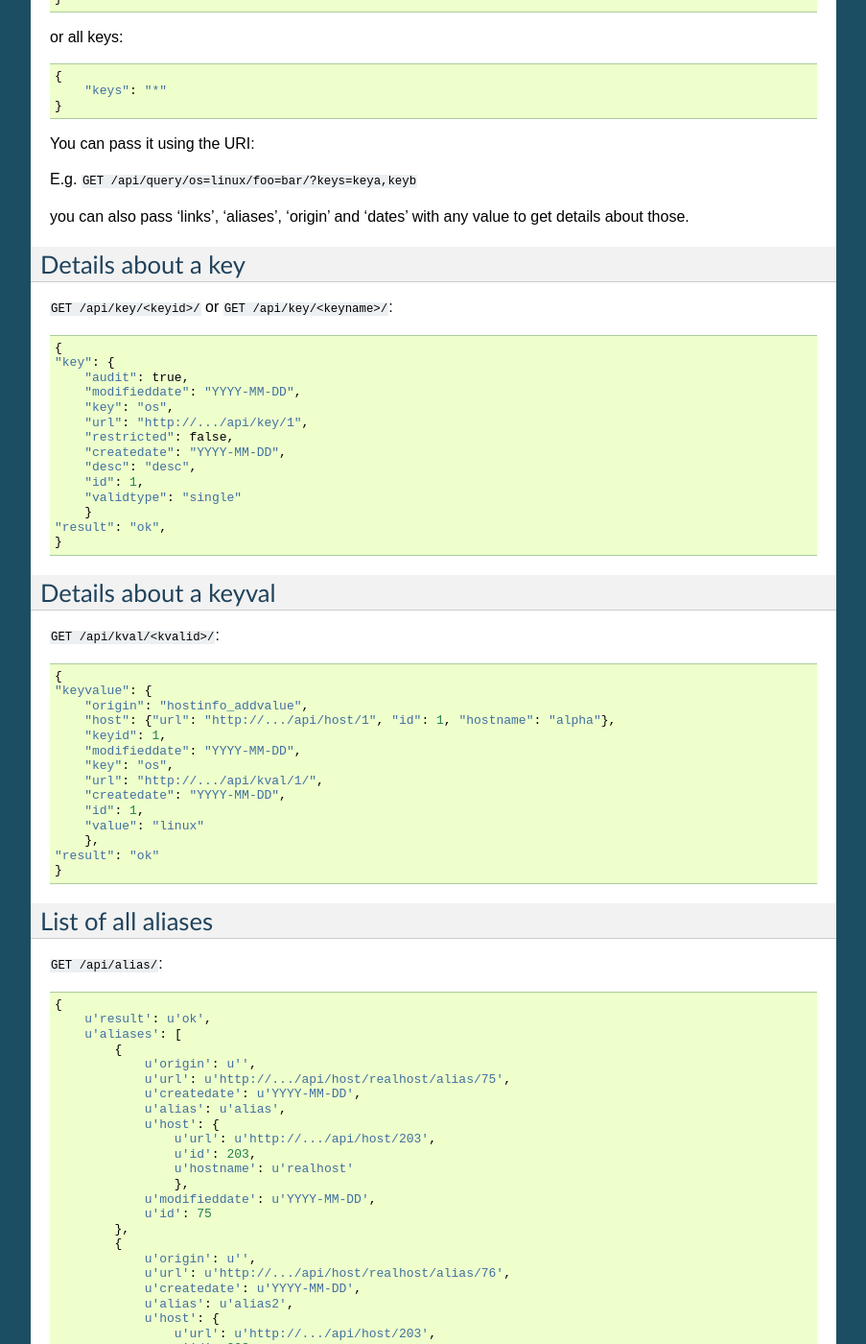
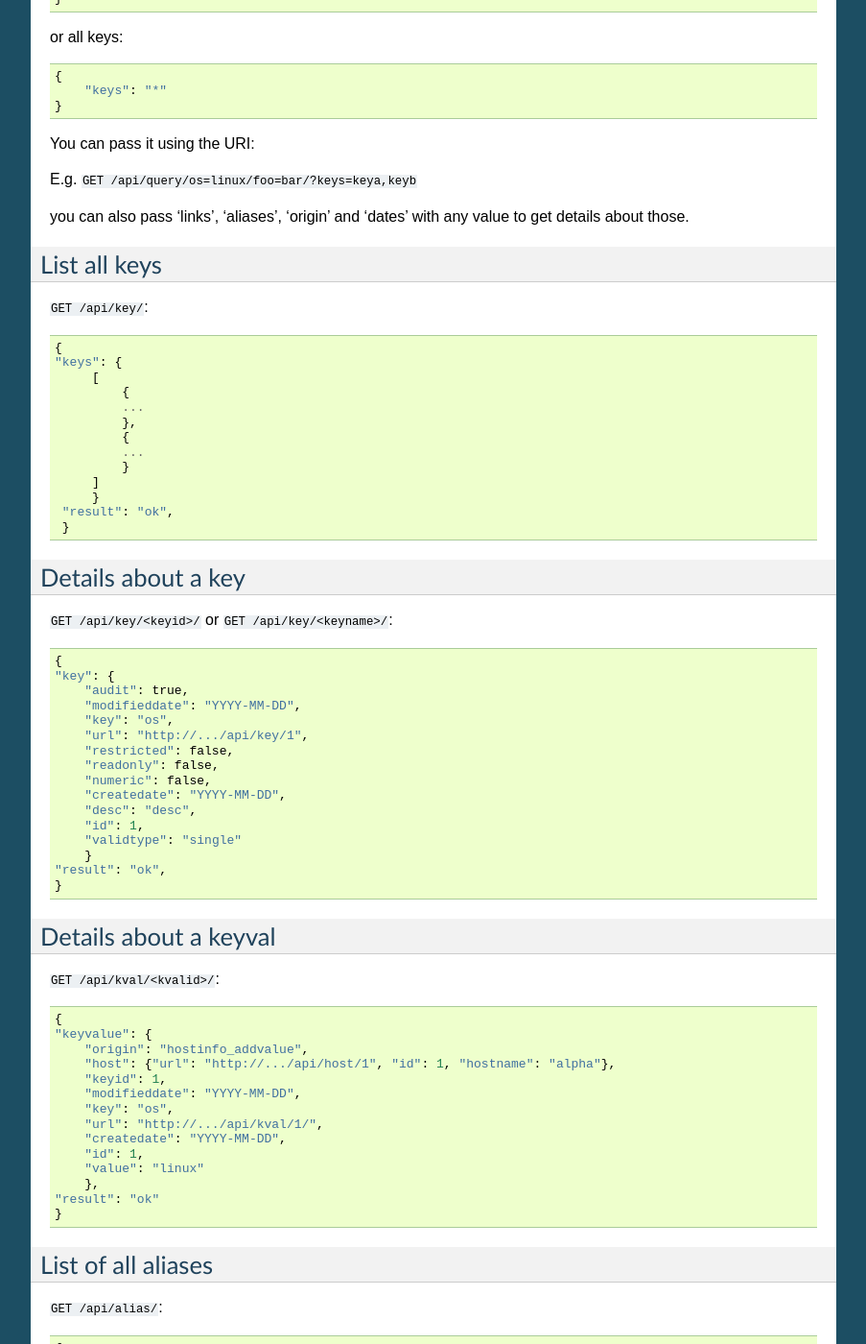
Before and after one commit to dwagon/Hostinfo, a Sphinx documentation site: the page built from docs/restful.rst, in a window 1280 px wide and 1400 px high, scrolled down 3231 px. Shown: the whole window at 96% size, without its empty margins (198-1101 px from the left). Built offline with Sphinx 7.4.7, drawn with Linux system fonts in a browser that asks for light colours.

Commit message:
Doc keylist

```diff
--- a/docs/restful.rst
+++ b/docs/restful.rst
@@ -198,6 +198,26 @@ E.g.  ``GET /api/query/os=linux/foo=bar/?keys=keya,keyb``
 
 you can also pass 'links', 'aliases', 'origin' and 'dates' with any value to get details about those.
 
+List all keys
+^^^^^^^^^^^^^
+
+``GET /api/key/``::
+
+   {
+   "keys": {
+        [
+            {
+            ...
+            },
+            {
+            ...
+            }
+        ]
+        }
+    "result": "ok",
+    }
+
+
 Details about a key
 ^^^^^^^^^^^^^^^^^^^
 ``GET /api/key/<keyid>/`` or ``GET /api/key/<keyname>/``::
@@ -209,6 +229,8 @@ Details about a key
         "key": "os",
         "url": "http://.../api/key/1",
         "restricted": false,
+        "readonly": false,
+        "numeric": false,
         "createdate": "YYYY-MM-DD",
         "desc": "desc",
         "id": 1,
```
